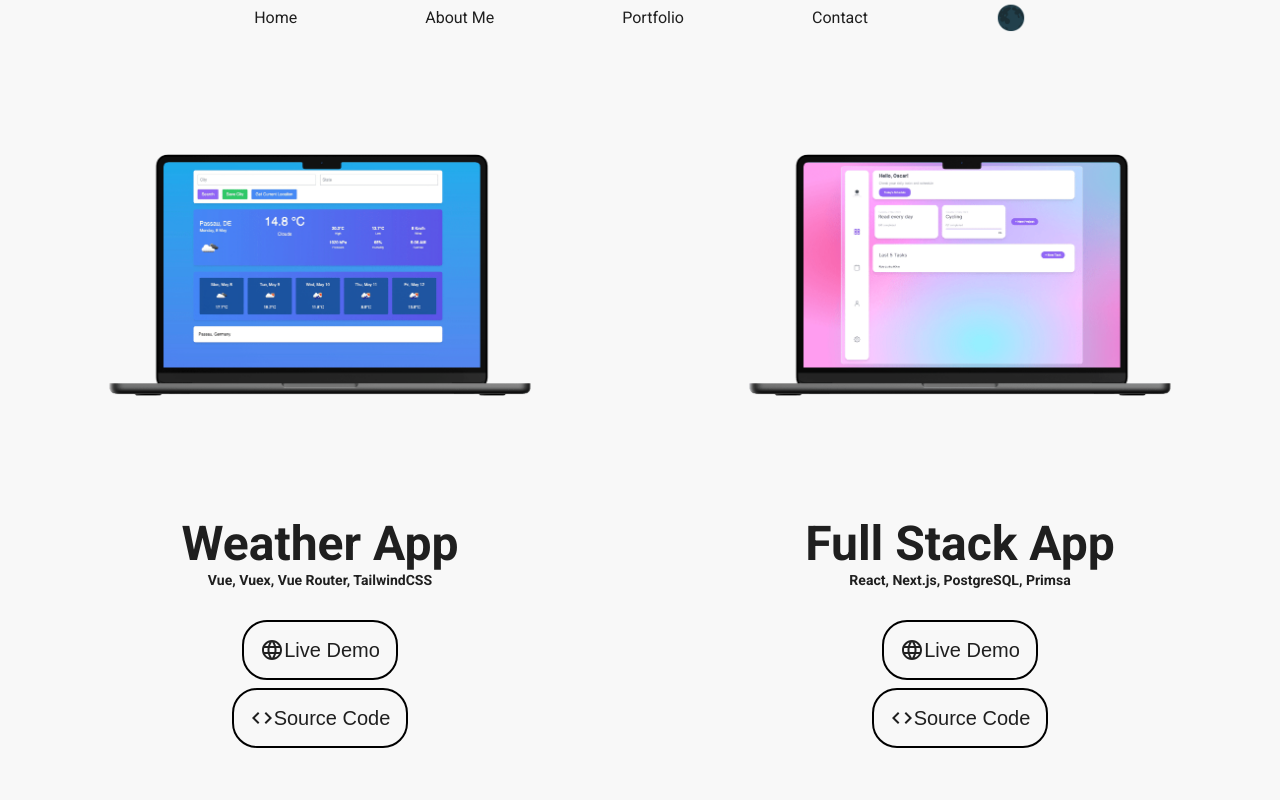
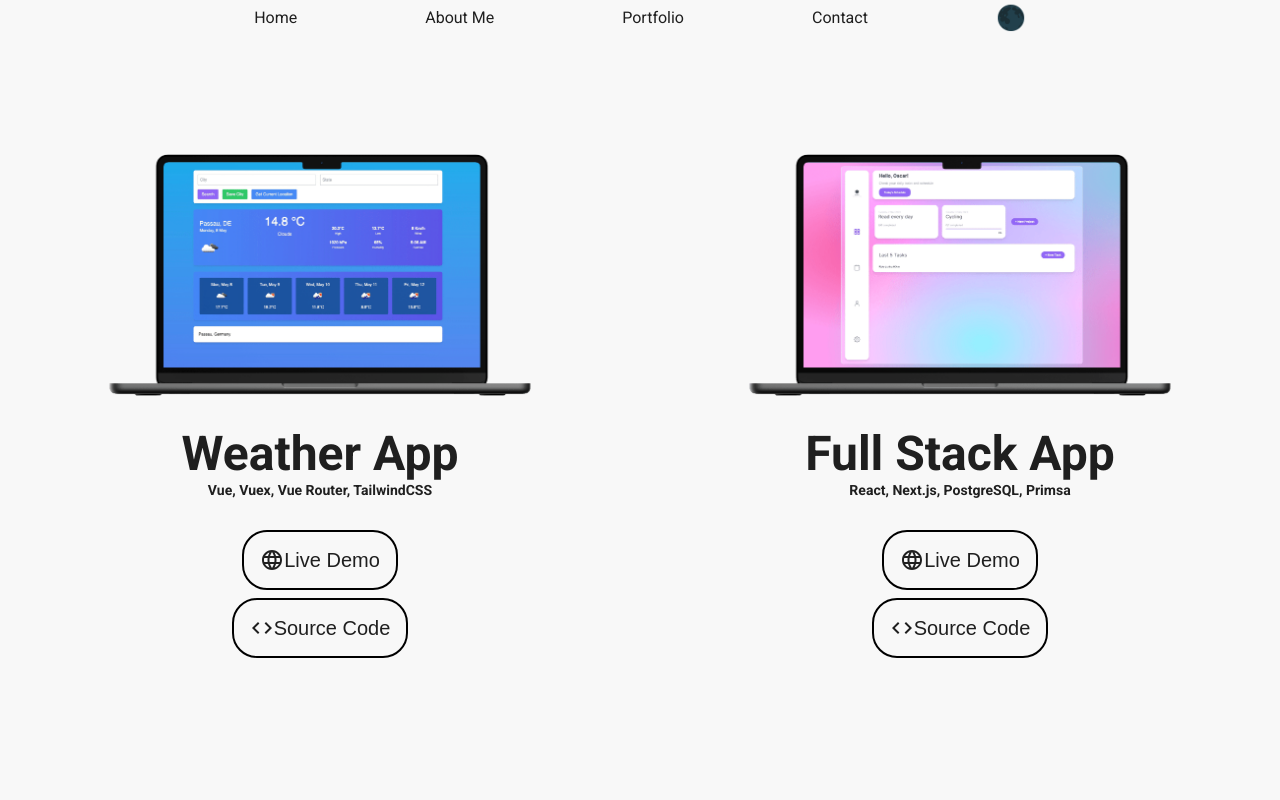
Before and after one commit to garbarok/ReactPortfolioTemplate, a React (Vite) app: page /portfolio in a window 1280 px wide. Shown: the top 800 px of the page. Built offline with nearby package versions, Linux system fonts and the light colour scheme.

Commit message:
skeleton test

```diff
--- a/index.html
+++ b/index.html
@@ -7,14 +7,15 @@
     media="screen">
   <meta name="viewport" content="width=device-width, initial-scale=1" />
   <meta name="theme-color" content="#000000" />
+  <base href="/">
+  <meta name="title" content="OG Portfolio | Web Developer">
+  <meta name="description"
+    content="Showcasing the innovative work of OG, a passionate web developer. Explore my projects, skills, and the creative journey in technology.">
+  <meta name="keyword" content="portfolio, javascript, developer, frontend, react, dev, front-end, tech, programmer">
+  <meta name="author" content="Óscar Gallego">
   <link rel="apple-touch-icon" sizes="180x180" href="/apple-touch-icon.png">
   <link rel="icon" type="image/png" sizes="32x32" href="/favicon-32x32.png">
   <link rel="icon" type="image/png" sizes="16x16" href="/favicon-16x16.png">
-  <base href="/">
-  <meta name="description"
-    content="Showcasing the innovative work of OG, a passionate web developer. Explore my projects, skills, and the creative journey in technology.">
-  <meta name="keyword" content="portfolio, javascript, developer, frontend, react, dev, front-end, tech, programmer">
-  <title>Óscar Gallego Ruiz</title>
 </head>
 
 <body>
--- a/package.json
+++ b/package.json
@@ -10,7 +10,7 @@
     "@fortawesome/free-solid-svg-icons": "^6.4.2",
     "@fortawesome/react-fontawesome": "^0.2.0",
     "@mui/icons-material": "^5.14.16",
-    "@mui/material": "^5.14.17",
+    "@mui/material": "^5.14.18",
     "@vercel/analytics": "^1.1.1",
     "@vitejs/plugin-react": "^4.1.1",
     "ajv": "^8.12.0",
--- a/src/components/home/Home.jsx
+++ b/src/components/home/Home.jsx
@@ -6,8 +6,16 @@ import EmojiBullet from "./EmojiBullet";
 import SocialIcon from "./SocialIcon";
 import { Box } from "@mui/material";
 import { info } from "../../info/Info";
+import { useImageCache } from "../../utils/imageCacheContext";
 
 export default function Home() {
+
+  const { cache, preloadImage } = useImageCache();
+
+  React.useEffect(() => {
+    preloadImage(me);
+  }, [me, preloadImage]);;
+
   return (
     <Box
       component={"main"}
@@ -22,7 +30,7 @@ export default function Home() {
         alt={"image of developer"}
         style={{ background: info.gradient }}
         component={"img"}
-        src={me}
+        src={cache[me]?.src || me}
         width={{ xs: "35vh", md: "40vh" }}
         height={{ xs: "35vh", md: "40vh" }}
         borderRadius={"50%"}
--- a/src/components/portfolio/PortfolioBlock.jsx
+++ b/src/components/portfolio/PortfolioBlock.jsx
@@ -1,6 +1,6 @@
-import React from "react";
+import React, { useState } from "react";
 import IconLink from "./IconLink";
-import { Box } from "@mui/material";
+import { Box, Skeleton } from "@mui/material";
 import LanguageIcon from "@mui/icons-material/Language";
 import CodeIcon from "@mui/icons-material/Code";
 import { useImageCache } from "../../utils/imageCacheContext";
@@ -8,9 +8,13 @@ import { useImageCache } from "../../utils/imageCacheContext";
 function PortfolioBlock(props) {
   const { image, live, source, title, stack } = props;
   const { cache, preloadImage } = useImageCache();
+  const [isLoading, setIsLoading] = useState(true);
 
   React.useEffect(() => {
     preloadImage(image);
+    const img = new Image();
+    img.onload = () => setIsLoading(false);
+    img.src = image;
   }, [image, preloadImage]);
 
   return (
@@ -21,12 +25,16 @@ function PortfolioBlock(props) {
       alignItems={"center"}
       sx={{ textAlign: "center" }}
     >
-      <Box
-        component={"img"}
-        src={cache[image]?.src || image}
-        alt={"mockup"}
-      // sx={{ marginBottom: "-90px" }}
-      />
+      {isLoading ? (
+        <Skeleton variant="rectangular" width={210} height={118} />
+      ) : (
+        <Box
+          component={"img"}
+          src={cache[image]?.src || image}
+          alt={"mockup"}
+          sx={{ marginBottom: "-90px" }}
+        />
+      )}
       <h1 sx={{ fontSize: "1.2rem" }}>{title}</h1>
       <h3 sx={{ fontSize: "0.8rem" }}>{stack}</h3>
       <Box
```
Also changed, not shown: 1 other file (tests, documents, lock files or other folders).
